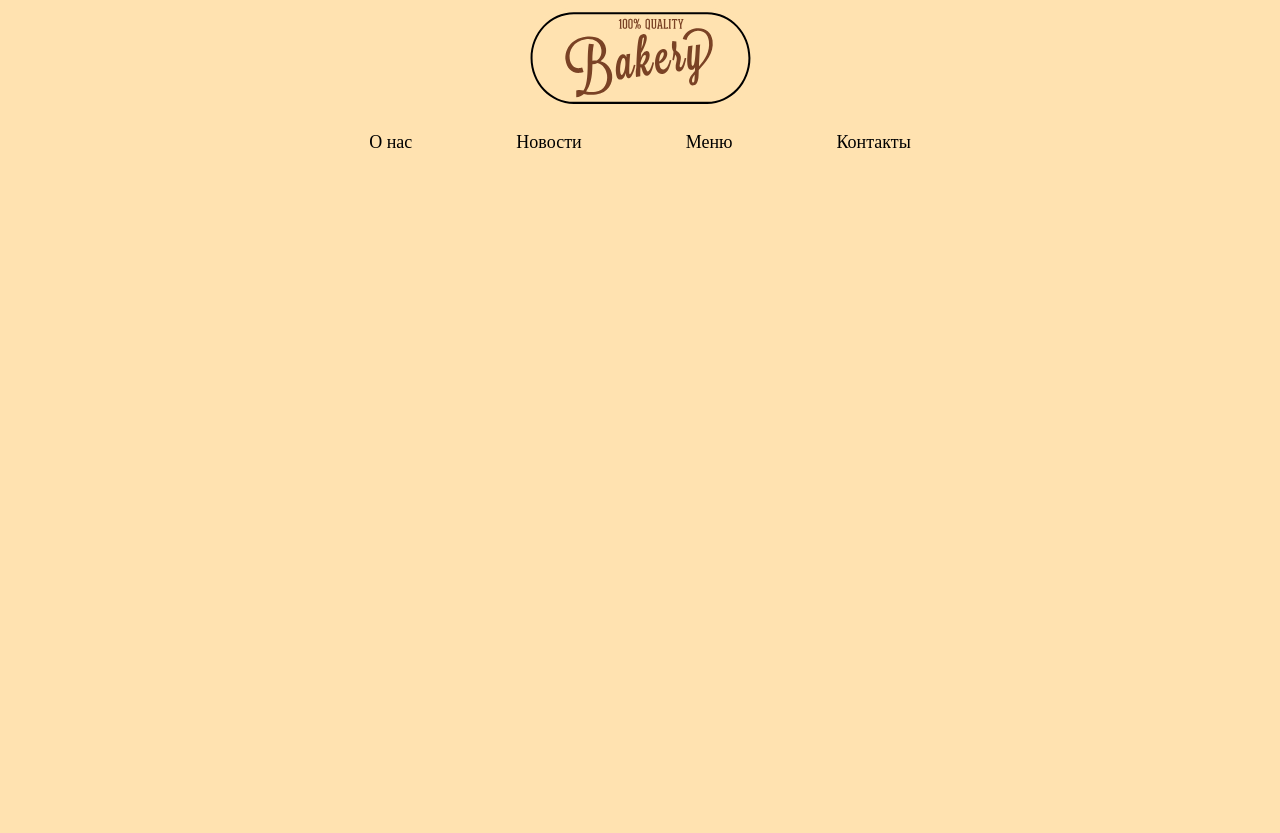
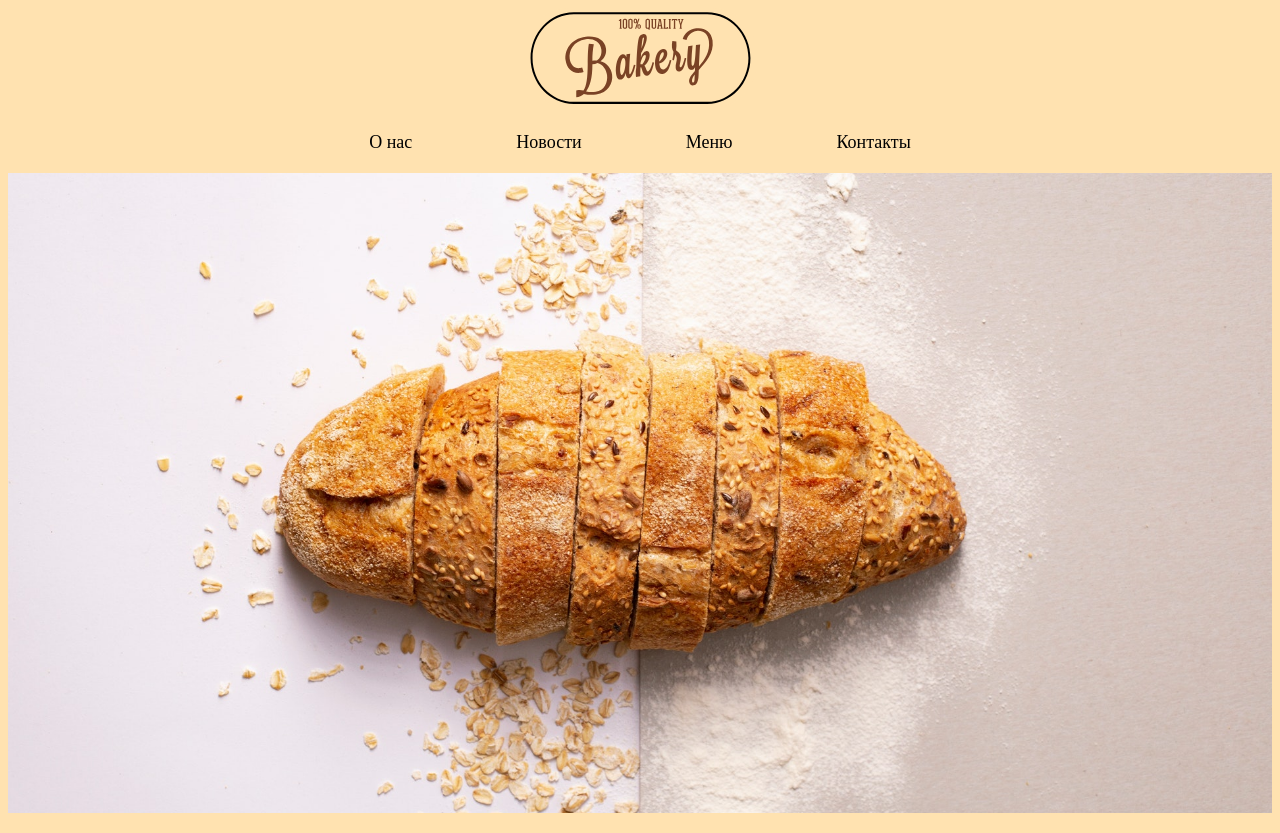
Before and after one commit to Apfelsinen/FSnotes, a plain HTML site: page src/index.html in a window 1280 px wide. Before the commit the page ends 800 px from the top, so only its background shows below. Drawn offline with Linux system fonts and the light colour scheme.

Commit message:
background CSS

```diff
--- a/src/css/style.css
+++ b/src/css/style.css
@@ -35,3 +35,16 @@ a:hover {
 nav {
 	margin-bottom: 20px;
 }
+
+.section-about {
+	height: 640px;
+	/*
+	background-image: url(../img/01-Картинка-фона.jpg);
+	background-position: center;
+	background-size: cover;
+	*/
+	/* Short version
+	background: b-image b-position b-size b-repeat b-attachment*/
+	background: url(../img/01-Картинка-фона.jpg) center/cover no-repeat;
+
+}
--- a/src/index.html
+++ b/src/index.html
@@ -22,7 +22,7 @@
 		</ul>
 	</nav>
 	<main>
-		<section></section>
+		<section class="section-about"></section>
 		<section></section>
 		<section></section>
 	</main>
```
Also changed, not shown: src/img/01-Картинка-фона.jpg (added).
